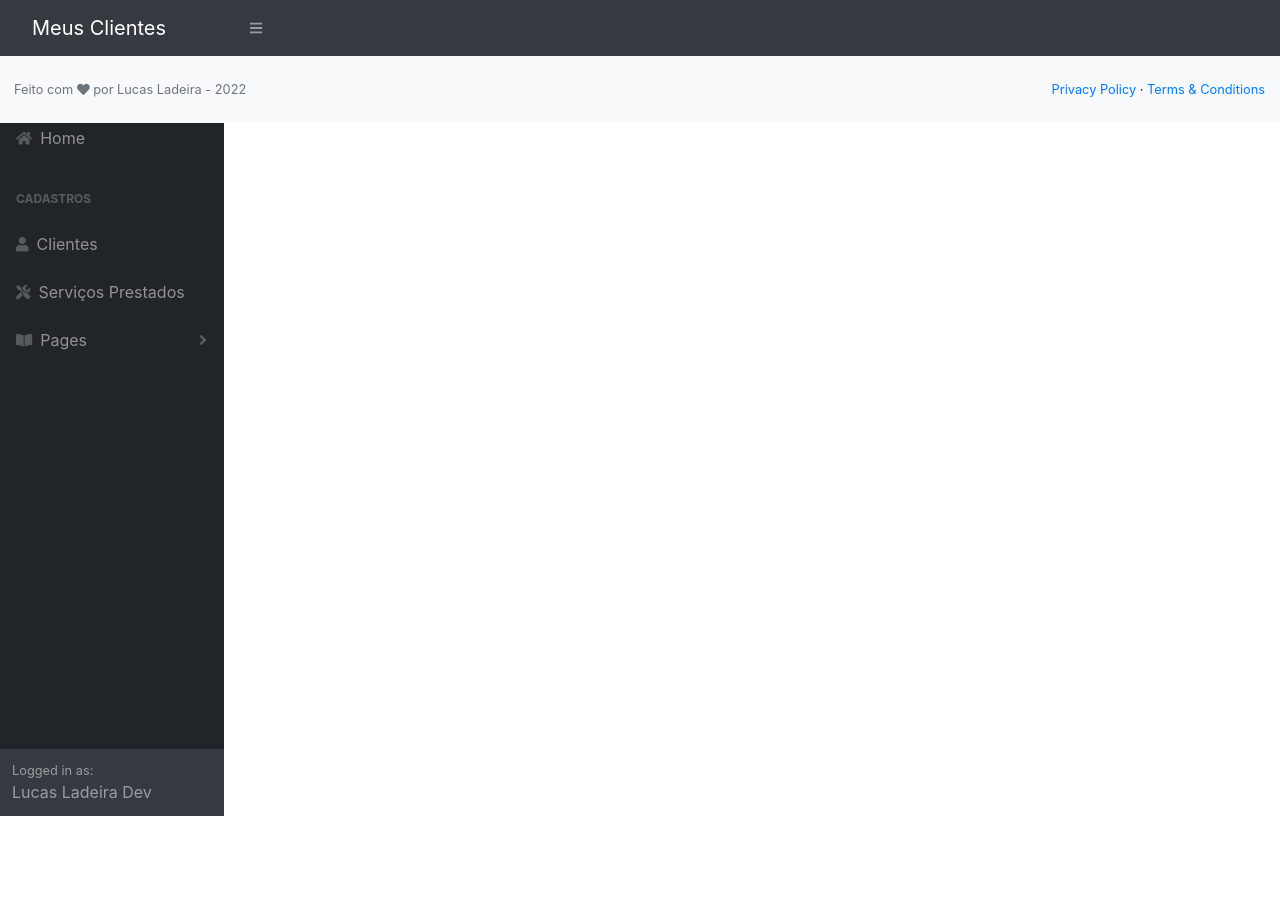
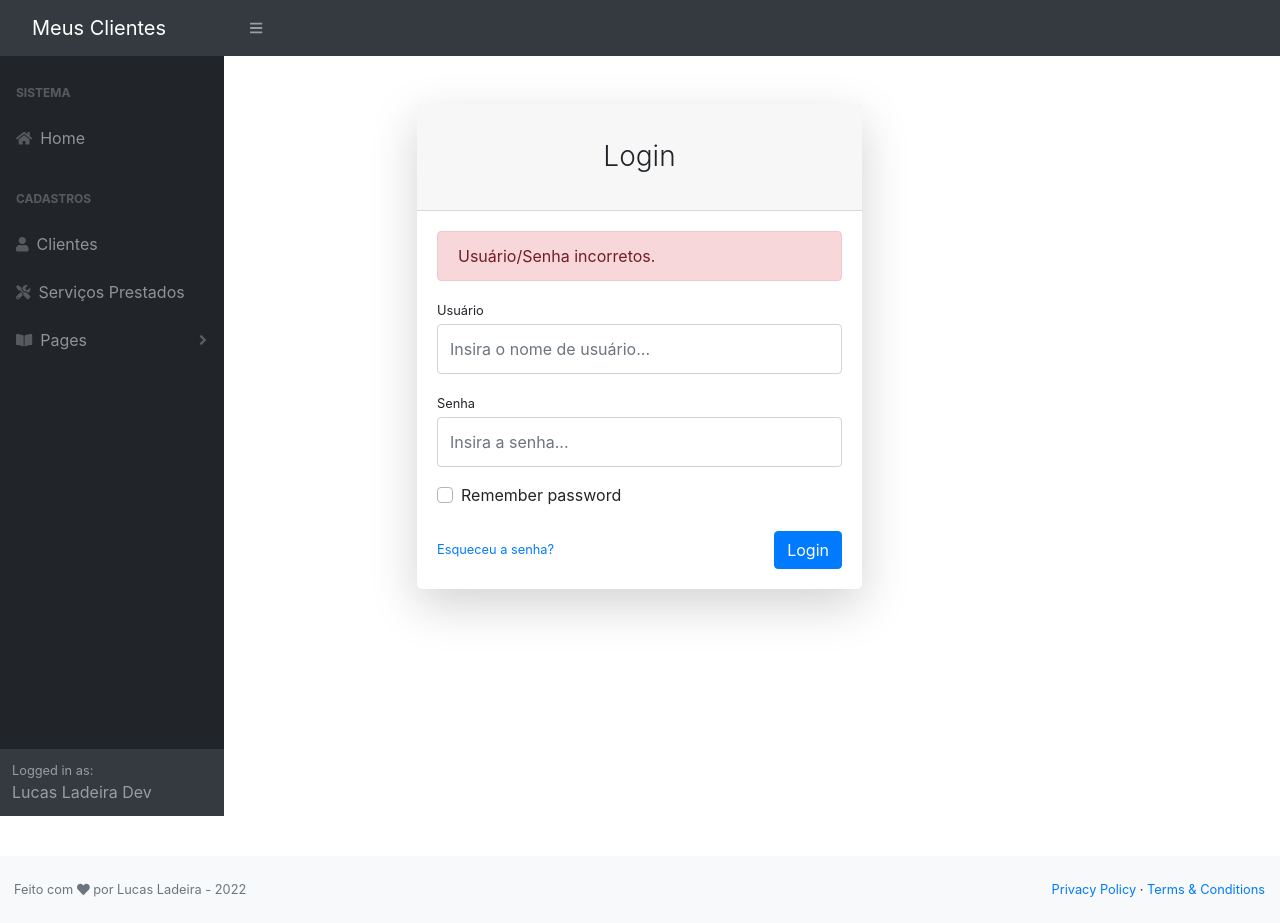
Before and after one commit to oLadeira/api-vendas-angular, an Angular app: page /login in a window 1280 px wide. Before the commit this address led to /. Before the commit the page ends 816 px from the top, so only its background shows below. Built offline with nearby package versions, Linux system fonts and the light colour scheme.

Commit message:
:art: visual: criacao formulario de Login

```diff
--- a/src/app/app-routing.module.ts
+++ b/src/app/app-routing.module.ts
@@ -1,10 +1,12 @@
+import { LoginComponent } from './login/login.component';
 import { ClientesFormComponent } from './clientes/clientes-form/clientes-form.component';
 import { NgModule } from '@angular/core';
 import { RouterModule, Routes } from '@angular/router';
 import { HomeComponent } from './home/home.component';
 
 const routes: Routes = [
-  { path: 'home', component: HomeComponent }
+  { path: 'home', component: HomeComponent },
+  { path: 'login', component: LoginComponent }
 ];
 
 @NgModule({
--- /dev/null
+++ b/src/app/login/login.component.html
@@ -0,0 +1,47 @@
+<div id="layoutAuthentication">
+  <div id="layoutAuthentication_content">
+    <div class="container">
+      <div class="row justify-content-center">
+        <div class="col-lg-5">
+          <div class="card shadow-lg border-0 rounded-lg mt-5">
+            <div class="card-header"><h3 class="text-center font-weight-light my-4">Login</h3></div>
+
+            <div class="card-body">
+
+              <!--Credenciais incorretas, *ngIf-->
+              <div class="alert alert-danger">Usuário/Senha incorretos.</div>
+              <!-------------------------->
+
+              <form #loginForm="ngForm" (submit)="onSubmit()">
+
+                <div class="form-group">
+                  <label for="inputUsername" class="small mb-1">Usuário</label>
+                  <input id="inputUsername" name="username" [(ngModel)]="username" type="text" class="form-control py-4" placeholder="Insira o nome de usuário...">
+                </div>
+
+                <div class="form-group">
+                  <label for="inputUsername" class="small mb-1">Senha</label>
+                  <input id="inputPassword" name="password" [(ngModel)]="password" type="password" class="form-control py-4" placeholder="Insira a senha...">
+                </div>
+
+                <div class="form-group">
+                  <div class="custom-control custom-checkbox">
+                    <input class="custom-control-input" id="rememberPasswordCheck" type="checkbox" />
+                    <label class="custom-control-label" for="rememberPasswordCheck">Remember password</label>
+                  </div>
+                </div>
+
+                <div class="form-group d-flex align-items-center justify-content-between mt-4 mb-0">
+                  <a class="small" href="#">Esqueceu a senha?</a>
+                  <button type="submit" class="btn btn-primary">Login</button>
+                </div>
+
+              </form>
+
+            </div>
+          </div>
+        </div>
+      </div>
+    </div>
+  </div>
+</div>
--- /dev/null
+++ b/src/app/login/login.component.ts
@@ -0,0 +1,24 @@
+import { Component, OnInit } from '@angular/core';
+
+@Component({
+  selector: 'app-login',
+  templateUrl: './login.component.html',
+  styleUrls: ['./login.component.css']
+})
+export class LoginComponent implements OnInit {
+
+  username!: string;
+  password!: string
+  loginError!: boolean;
+
+  constructor() { }
+
+  ngOnInit(): void {
+  }
+
+  onSubmit(){
+    console.log(`Usuário: ${this.username}`)
+    console.log(`Senha: ${this.password}`)
+  }
+
+}
```
Also changed, not shown: src/app/app.module.ts (+6 -2 lines), src/app/login/login.component.css (added).
